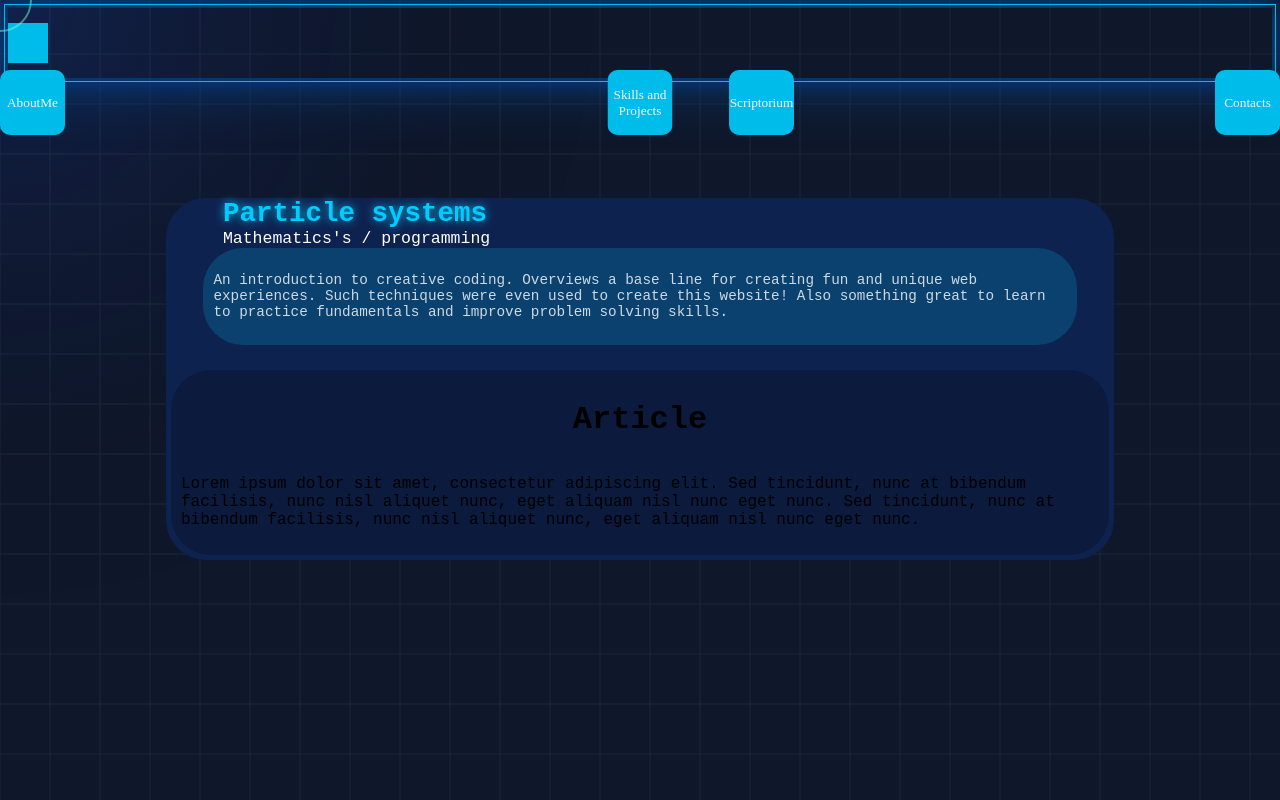
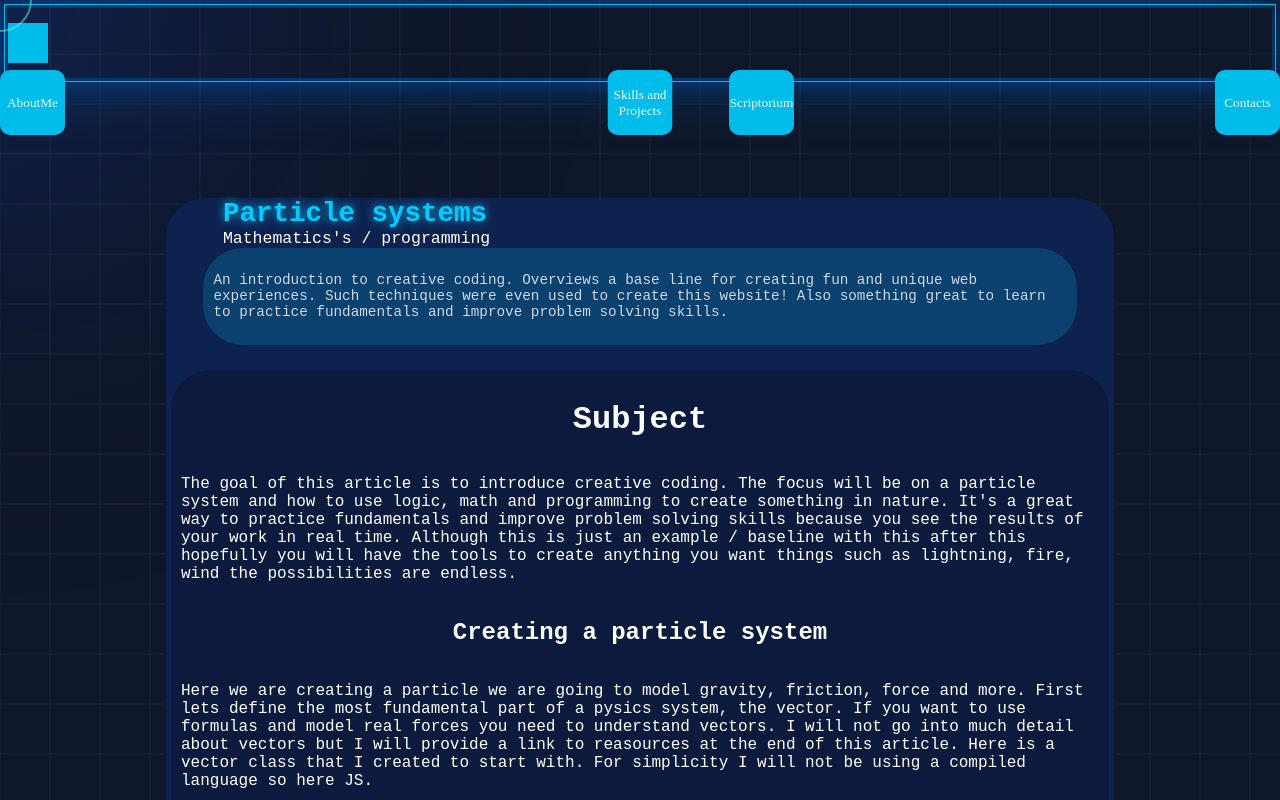
Before and after one commit to TheHeartstriker/Portfolio, a React (Vite) app in the folder Portfolio/: page /scriptorium in a window 1280 px wide. Both pictures are taken after a click on the element 640 px from the left and 281 px from the top of the page. Shown: the top 800 px of the page. Built offline with nearby package versions, Linux system fonts and the light colour scheme; a web font is replaced by a local one.

Commit message:
Article and reusablity
Got work done on some major elements. The article placement, markdown code, next is being able to input components into the article.

```diff
--- a/Portfolio/package.json
+++ b/Portfolio/package.json
@@ -15,6 +15,7 @@
     "lottie-web": "^5.12.2",
     "react": "^18.3.1",
     "react-dom": "^18.3.1",
+    "react-markdown": "^10.1.0",
     "react-router-dom": "^6.26.1"
   },
   "devDependencies": {
--- a/Portfolio/src/components/scriptorium/index.jsx
+++ b/Portfolio/src/components/scriptorium/index.jsx
@@ -1,9 +1,23 @@
+import ReactMarkdown from "react-markdown";
+//
+//
+//
+
+function articleChecker(item) {
+  if (typeof item === "string") {
+    return <ReactMarkdown>{item}</ReactMarkdown>;
+  } else if (typeof item === "function") {
+    return <div className="componentContainer">{item()}</div>;
+  }
+}
+
 export function SubjectContainer({
   title,
   subject,
   description,
   active,
   onClick,
+  article,
 }) {
   return (
     <div className="subject-container" onClick={onClick}>
@@ -16,13 +30,7 @@ export function SubjectContainer({
       </div>
       <div className="mainArticle">
         <div className={`articleTextContainer${active ? " active" : ""}`}>
-          <h1>Article</h1>
-          <p>
-            Lorem ipsum dolor sit amet, consectetur adipiscing elit. Sed
-            tincidunt, nunc at bibendum facilisis, nunc nisl aliquet nunc, eget
-            aliquam nisl nunc eget nunc. Sed tincidunt, nunc at bibendum
-            facilisis, nunc nisl aliquet nunc, eget aliquam nisl nunc eget nunc.
-          </p>
+          <ReactMarkdown>{article}</ReactMarkdown>
         </div>
       </div>
     </div>
--- /dev/null
+++ b/Portfolio/src/pages/scriptorium/articles/article1.js
@@ -0,0 +1,79 @@
+export const markdown = `
+# Subject
+The goal of this article is to introduce creative coding. The focus will be on a particle system and how to use logic, math and programming to create something in nature.
+It's a great way to practice fundamentals and improve problem solving skills because you see the results of your work in real time. Although this is just an example / baseline with this
+after this hopefully you will have the tools to create anything you want things such as lightning, fire, wind the possibilities are endless.
+
+## Creating a particle system
+Here we are creating a particle we are going to model gravity, friction, force and more. First lets define the most fundamental part of a pysics system, the vector.
+If you want to use formulas and model real forces you need to understand vectors. I will not go into much detail about vectors but I will provide a link to reasources at the end of this article.
+Here is a vector class that I created to start with. For simplicity I will not be using a compiled language so here JS.
+
+\`\`\`
+  class Vector {
+    constructor(x, y) {
+      this.x = x;
+      this.y = y;
+    }
+    add(v) {
+      return new Vector(this.x + v.x, this.y + v.y);
+    }
+    sub(v) {
+      return new Vector(this.x - v.x, this.y - v.y);
+    }
+    mult(scalar) {
+      return new Vector(this.x * scalar, this.y * scalar);
+    }
+    div(scalar) {
+      return new Vector(this.x / scalar, this.y / scalar);
+    }
+    mag() {
+      return Math.sqrt(this.x * this.x + this.y * this.y);
+    }
+    normalize() {
+      const mag = this.mag();
+      if (mag > 0) {
+        return this.div(mag);
+      }
+      return new Vector(0, 0);
+    }
+}
+\`\`\`
+Now the most important part of a particle system the particle itself. Once we create this class we can start applying forces to create the effect we want.
+Here is the model I created for a particle.
+\`\`\`
+  class Particle {
+    constructor(x, y, mass) {
+      this.position = new Vector(x, y);
+      this.velocity = new Vector(0, 0);
+      this.mass = mass;
+      this.radius = radius;
+    }
+
+    applyForce(force) {
+      forceCopy = force;
+      forceCopy = forceCopy.div(this.mass);
+      this.acceleration.add(forceCopy);
+    }
+
+    update() {
+      this.velocity.add(this.acceleration);
+      this.position.add(this.velocity);
+      this.acceleration.mult(0);
+    }
+
+    draw(ctx) {
+      ctx.beginPath();
+      ctx.arc(this.position.x, this.position.y, this.radius, 0, Math.PI * 2);
+      ctx.fillStyle = "blue";
+      ctx.fill();
+      ctx.closePath();
+    }
+  }
+\`\`\`
+Now using applyForce we can apply forces to any particle. This next part I will showcase making different funtions for the particle class. And at the end display the end result.
+Gravity a great first start the formula for gravity is F = G(m1 * m2) / r^2. So lets make it!
+\`\`\`
+gravity(particleVec)
+
+`;
--- a/Portfolio/src/pages/scriptorium/scriptorium.css
+++ b/Portfolio/src/pages/scriptorium/scriptorium.css
@@ -4,6 +4,7 @@
   --neon-dull: rgb(0, 188, 235);
   --Low-blue: #0e2250;
   --Dark-blue: #0b1a3d;
+  --super-Dark-blue: #081430;
 
   --Teal: rgb(100, 255, 218);
 }
@@ -74,6 +75,9 @@
   color: rgba(255, 255, 255, 0.8);
 }
 
+/*  */
+/* Text container css */
+/*  */
 .articleTextContainer {
   width: auto;
   height: 0;
@@ -90,8 +94,27 @@
   border-radius: 40px;
   background-color: var(--Dark-blue);
   margin: 5px;
+  color: white;
 }
 
-/*  */
-/* Text container css */
-/*  */
+.componentContainer {
+  display: flex;
+  justify-content: center;
+  align-items: center;
+  width: 100%;
+  height: 25vh;
+  margin-bottom: 20px;
+}
+
+pre,
+code {
+  background: var(--super-Dark-blue);
+  color: rgba(255, 255, 255, 0.7);
+  border-radius: 6px;
+  padding: 5px;
+}
+
+code {
+  padding: 0.2em 0.4em;
+  border-radius: 4px;
+}
--- a/Portfolio/src/pages/scriptorium/scriptorium.jsx
+++ b/Portfolio/src/pages/scriptorium/scriptorium.jsx
@@ -1,5 +1,6 @@
 import { useEffect, useState, useRef } from "react";
 import { SubjectContainer } from "../../components/scriptorium/index.jsx";
+import { markdown } from "./articles/article1.js";
 
 import "./scriptorium.css";
 
@@ -23,6 +24,7 @@ function Scriptorium() {
         description="An introduction to creative coding. Overviews a base line for creating fun and unique web experiences. Such techniques were even used to create this website! Also something great to learn to practice fundamentals and improve problem solving skills. "
         active={activeArts.article1}
         onClick={() => handleClick("article1")}
+        article={markdown}
       />
     </div>
   );
```
Also changed, not shown: Portfolio/src/pages/scriptorium/scripts/particleSys.jsx (added, +90 -0 lines), 1 other file (tests, documents, lock files or other folders).
